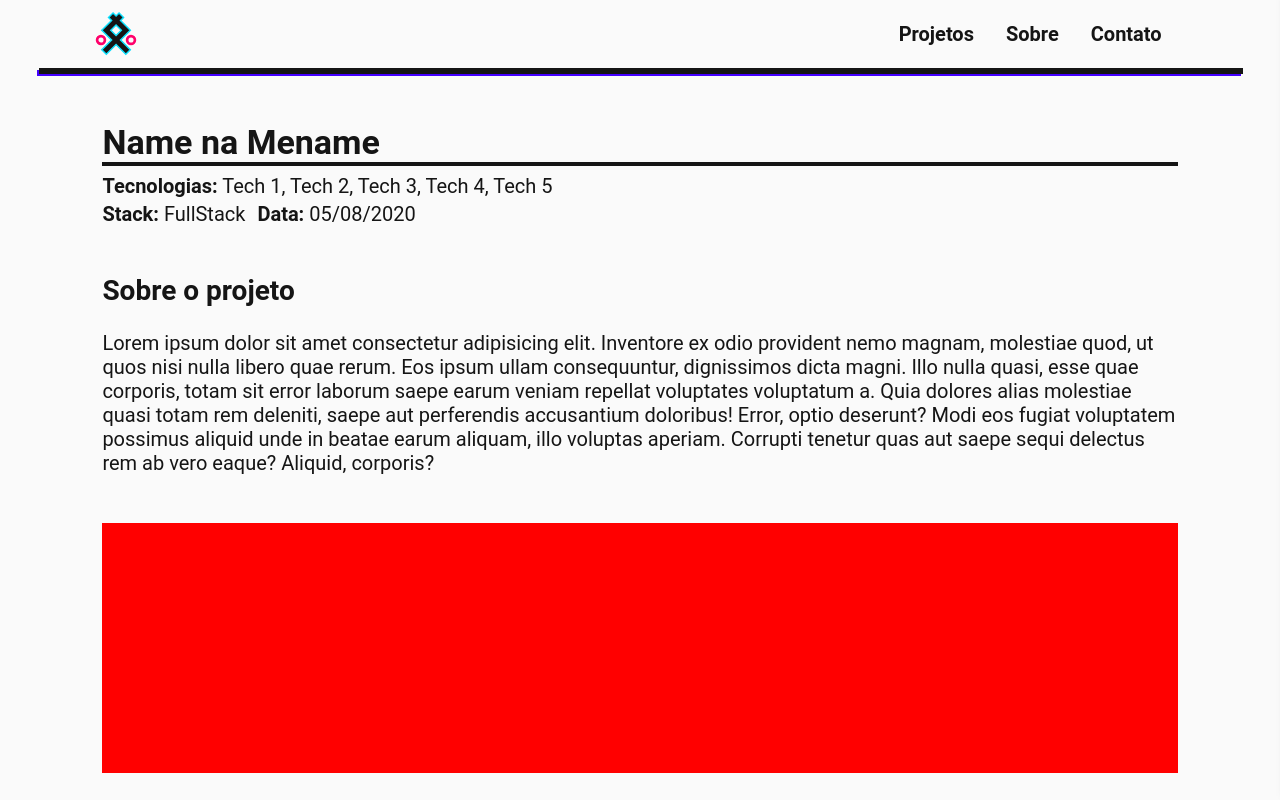
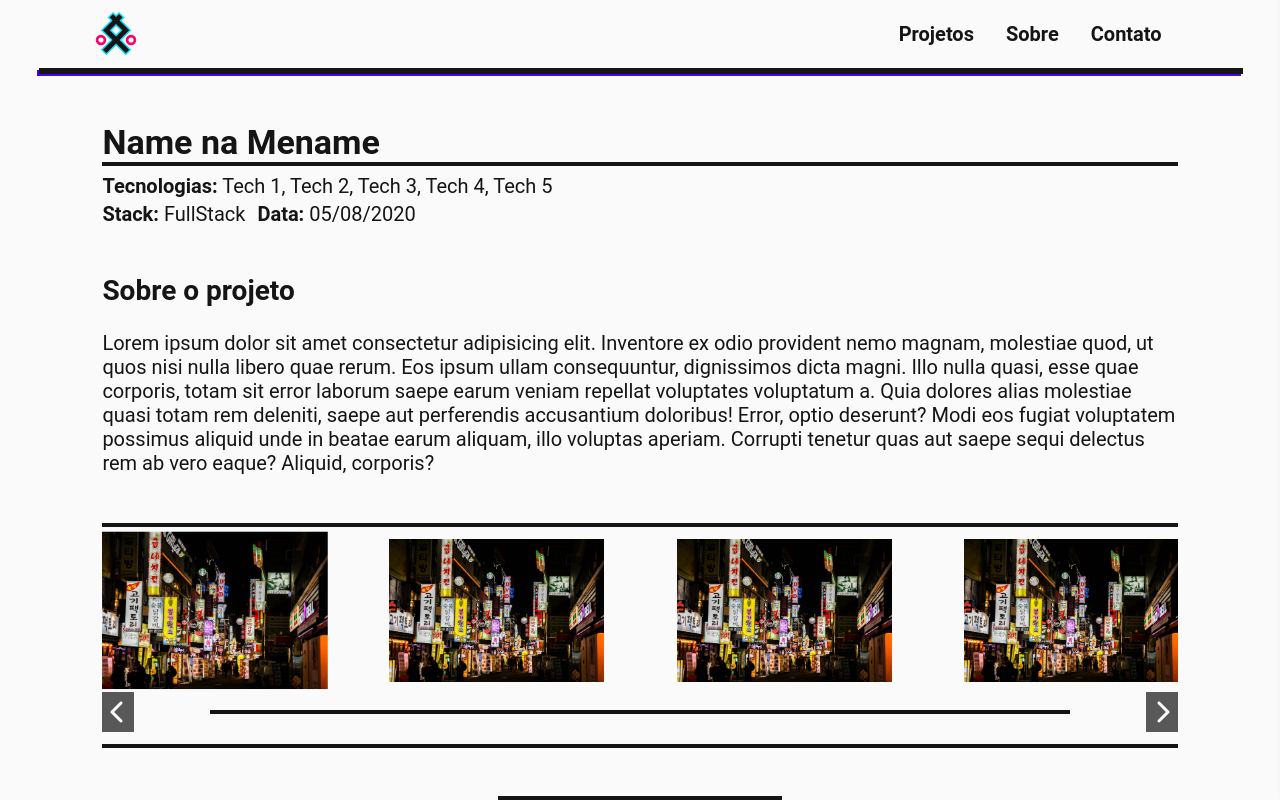
Before and after one commit to LGPossatto/my-portfolio, a Next.js app: page /projects in a window 1280 px wide. Shown: the top 800 px of the page. Built offline with nearby package versions, Linux system fonts and the light colour scheme.

Commit message:
started Carousel.tsx and its components

```diff
--- /dev/null
+++ b/components/ArrowBtn.tsx
@@ -0,0 +1,18 @@
+import Arrow from "../assets/icons/chevron-right-solid.svg";
+import styles from "../styles/components/ArrowBtn.module.scss";
+
+interface props {
+  onClick: () => void;
+  left?: boolean;
+}
+
+export const ArrowBtn = ({ onClick, left = false }: props) => {
+  return (
+    <button
+      className={`${styles.container} ${left ? styles.left : ""}`}
+      onClick={onClick}
+    >
+      <Arrow></Arrow>
+    </button>
+  );
+};
--- /dev/null
+++ b/components/Carousel.tsx
@@ -0,0 +1,88 @@
+import { Dispatch, SetStateAction, useEffect, useState } from "react";
+import Image from "next/image";
+
+import useWindowDimensions from "../custom-hooks/useWindowDimensions ";
+
+import { getRandomColor } from "../utils/getRandomColor";
+
+import img from "../assets/images/placeholder.jpg";
+import styles from "../styles/components/Carousel.module.scss";
+import { ArrowBtn } from "./ArrowBtn";
+
+interface props {
+  activeIndex: number;
+  setActiveIndex: Dispatch<SetStateAction<number>>;
+}
+
+export const Carousel = ({ activeIndex, setActiveIndex }: props) => {
+  const { width } = useWindowDimensions();
+  const [imgIndex, setImgIndex] = useState(0);
+  const [listEndIndex, setListEndIndex] = useState(0);
+  const [stepSize, setStepSize] = useState(26.7);
+  const [color, setColor] = useState("#202020");
+
+  const imgList = [img, img, img, img, img, img, img, img, img, img];
+
+  const leftClick = () => {
+    if (imgIndex > 0) {
+      setImgIndex(imgIndex - 1);
+    }
+  };
+
+  const rightClick = () => {
+    if (imgIndex < listEndIndex) {
+      setImgIndex(imgIndex + 1);
+    }
+  };
+
+  useEffect(() => {
+    setColor(getRandomColor());
+  }, []);
+
+  useEffect(() => {
+    if (width <= 480) {
+      setStepSize(55);
+      setListEndIndex(imgList.length - 2);
+    } else {
+      setStepSize(26.7);
+      setListEndIndex(imgList.length - 4);
+
+      if (imgIndex >= listEndIndex) {
+        setImgIndex(listEndIndex);
+      }
+    }
+  }, [width]);
+
+  return (
+    <div className={styles.container}>
+      <div
+        className={styles.top}
+        style={{ transform: `translateX(calc(-${stepSize}% * ${imgIndex}))` }}
+      >
+        {imgList.map((img, i) => (
+          <div
+            className={`${styles.image} ${
+              i === activeIndex ? styles.active : ""
+            }`}
+            key={i}
+            onClick={() => setActiveIndex(i)}
+          >
+            <Image src={img} alt="Project Image" />
+          </div>
+        ))}
+      </div>
+      <div className={styles.bot}>
+        <ArrowBtn onClick={leftClick} left></ArrowBtn>
+        <span>
+          <span
+            style={{
+              width: `calc((100% / ${listEndIndex}) * ${imgIndex})`,
+              backgroundColor: color,
+            }}
+          ></span>
+        </span>
+        <ArrowBtn onClick={rightClick}></ArrowBtn>
+      </div>
+    </div>
+  );
+};
--- /dev/null
+++ b/custom-hooks/useWindowDimensions .tsx
@@ -0,0 +1,33 @@
+import { useState, useEffect } from "react";
+
+function getWindowDimensions() {
+  if (typeof window !== "undefined") {
+    const { innerWidth: width, innerHeight: height } = window;
+    return {
+      width,
+      height,
+    };
+  } else {
+    return {
+      width: 1000,
+      height: 1000,
+    };
+  }
+}
+
+export default function useWindowDimensions() {
+  const [windowDimensions, setWindowDimensions] = useState(
+    getWindowDimensions()
+  );
+
+  useEffect(() => {
+    function handleResize() {
+      setWindowDimensions(getWindowDimensions());
+    }
+
+    window.addEventListener("resize", handleResize);
+    return () => window.removeEventListener("resize", handleResize);
+  }, []);
+
+  return windowDimensions;
+}
--- a/pages/projects/index.tsx
+++ b/pages/projects/index.tsx
@@ -1,10 +1,15 @@
+import { useState } from "react";
+
 import styles from "../../styles/pages/Projects.module.scss";
 import { Line } from "../../components/Line";
 import { Nav } from "../../components/Nav";
 import { Footer } from "../../components/Footer";
 import { CtaBtn } from "../../components/CtaBtn";
+import { Carousel } from "../../components/Carousel";
 
 export default function Projects() {
+  const [activeIndex, setActiveIndex] = useState(0);
+
   return (
     <div className={styles.container}>
       <Nav></Nav>
@@ -37,7 +42,10 @@ export default function Projects() {
             ab vero eaque? Aliquid, corporis?
           </p>
         </div>
-        <div className={styles.carousel}></div>
+        <Carousel
+          activeIndex={activeIndex}
+          setActiveIndex={setActiveIndex}
+        ></Carousel>
         <div className={styles.btn}>
           <CtaBtn
             text="Voltar aos projetos"
--- /dev/null
+++ b/styles/components/ArrowBtn.module.scss
@@ -0,0 +1,32 @@
+@import "../_sass/colors";
+
+.container {
+  cursor: pointer;
+
+  display: block;
+  opacity: 0.7;
+
+  height: 40px;
+  padding: 8px 4px;
+
+  border: none;
+  background: none;
+  background-color: $color-black;
+
+  &:hover {
+    opacity: 0.6;
+  }
+
+  &:active {
+    opacity: 0.5;
+  }
+
+  svg {
+    width: 24px;
+    height: 24px;
+  }
+}
+
+.left {
+  transform: rotate(180deg);
+}
--- /dev/null
+++ b/styles/components/Carousel.module.scss
@@ -0,0 +1,78 @@
+@import "../_sass/colors";
+@import "../_sass/breakpoints";
+
+.container {
+  overflow: hidden;
+
+  padding: 12px 0;
+  border-top: 4px solid $color-black;
+  border-bottom: 4px solid $color-black;
+
+  .top {
+    white-space: nowrap;
+
+    //transform: translateX(calc(-26.7% * i));
+    transition: transform 0.3s;
+
+    .image {
+      cursor: pointer;
+
+      display: inline-block;
+
+      width: 20%;
+      margin-right: 6.7%;
+
+      transition: transform 0.2s;
+
+      &:hover {
+        opacity: 0.9;
+      }
+
+      &:active {
+        opacity: 0.8;
+      }
+
+      @include bp-mobile {
+        width: 45%;
+        margin-right: 10%;
+      }
+
+      img {
+        width: 100%;
+        height: 100%;
+        object-fit: cover;
+      }
+    }
+  }
+
+  .bot {
+    display: flex;
+    justify-content: space-between;
+    align-items: center;
+
+    margin-top: 8px;
+
+    > span {
+      display: block;
+      width: 80%;
+      height: 4px;
+
+      background-color: $color-black;
+
+      @include bp-mobile {
+        width: 60%;
+      }
+
+      > span {
+        display: block;
+
+        //width: calc((100% / listLength) * i);
+        height: 100%;
+      }
+    }
+  }
+}
+
+.active {
+  transform: scale(1.1);
+}
```
Also changed, not shown: assets/icons/chevron-right-solid.svg (added), assets/images/placeholder.jpg (added).
